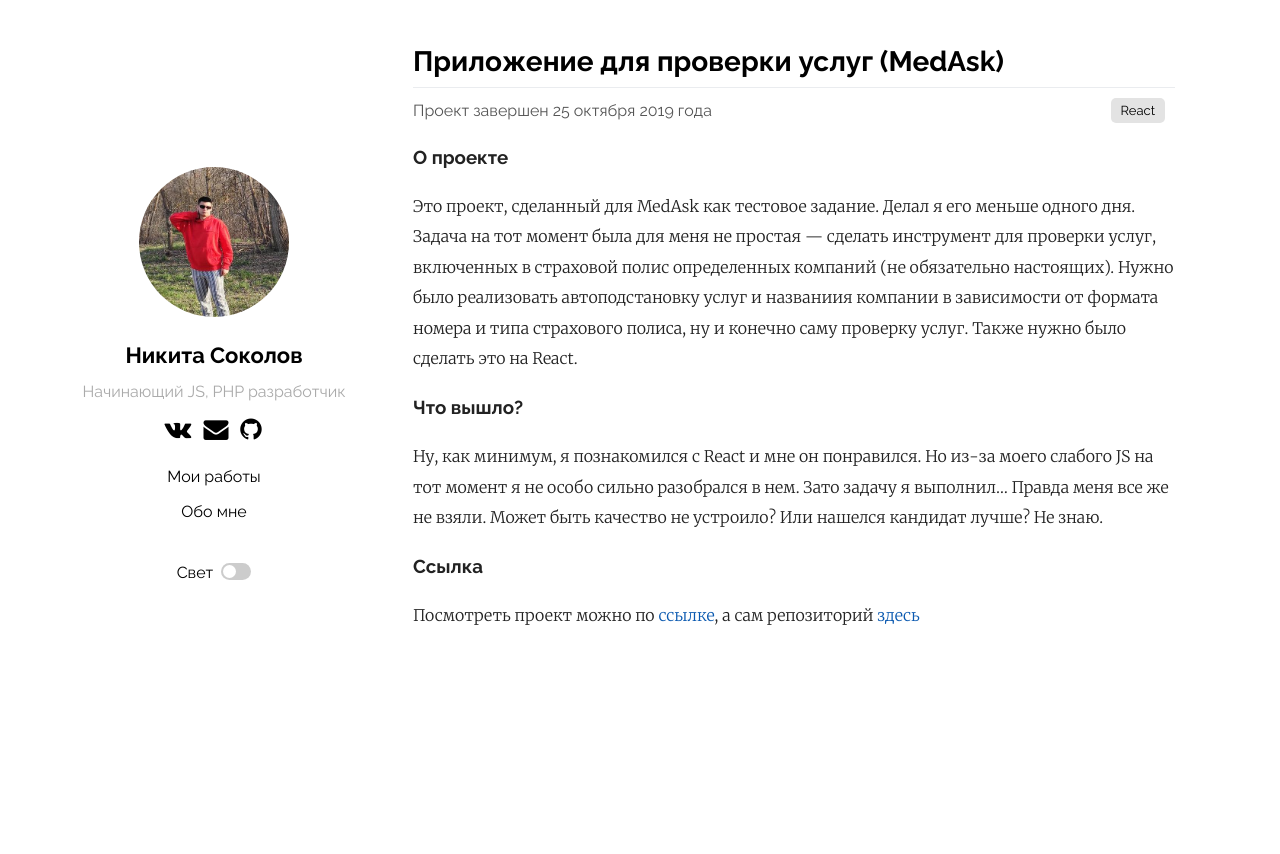
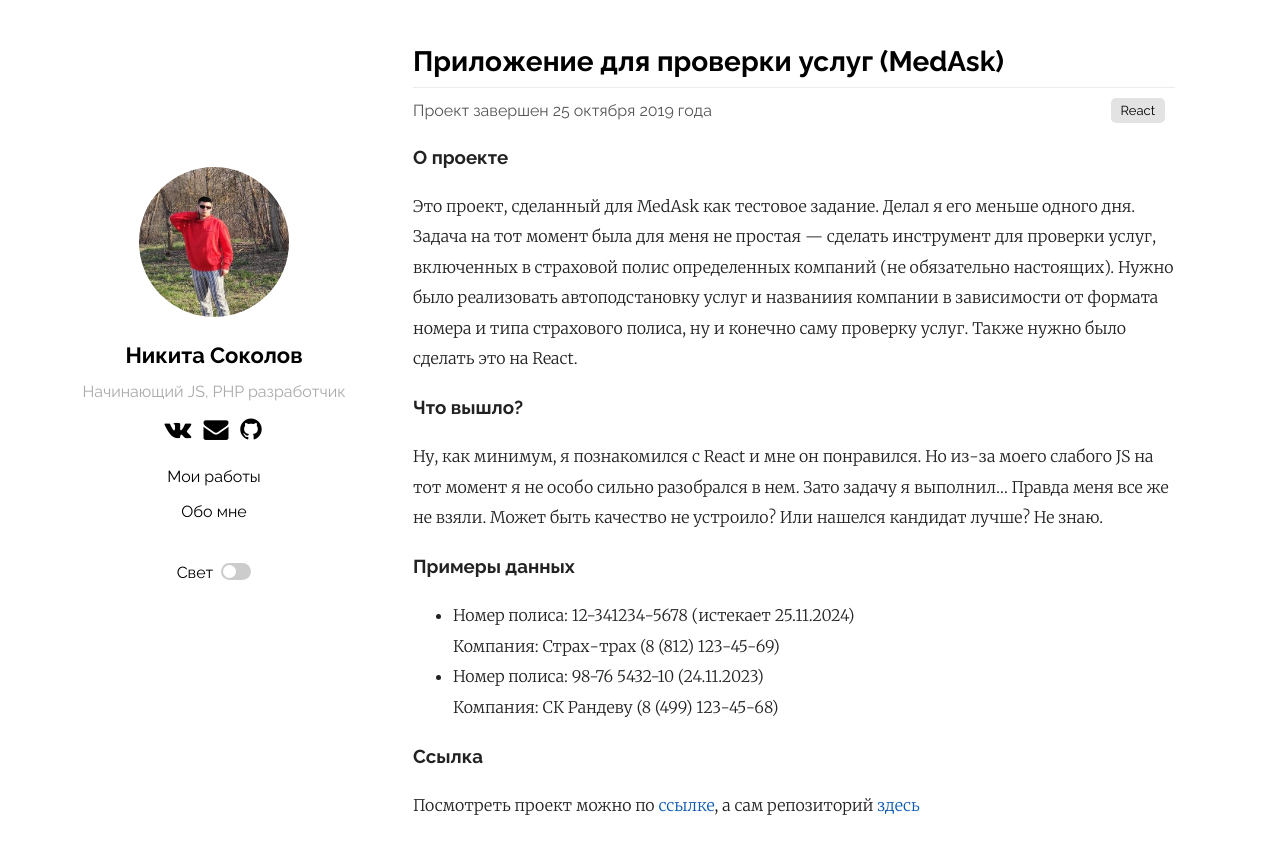
Before and after one commit to burningyouth/burningyouth.github.io, a Jekyll site: the page built from _posts/2019-10-25-med-ask.markdown, in a window 1280 px wide. Shown: the top 854 px of the page. Built offline with Jekyll 4.4.1, drawn with Linux system fonts in a browser that asks for light colours.

Commit message:
Добавил примеры данных в MedAsk

```diff
--- a/_posts/2019-10-25-med-ask.markdown
+++ b/_posts/2019-10-25-med-ask.markdown
@@ -14,5 +14,11 @@ permalink: /projects/:title
 ### Что вышло?
 Ну, как минимум, я познакомился с React и мне он понравился. Но из-за моего слабого JS на тот момент я не особо сильно разобрался в нем. Зато задачу я выполнил... Правда меня все же не взяли. Может быть качество не устроило? Или нашелся кандидат лучше? Не знаю.
 
+### Примеры данных
+* Номер полиса: 12-341234-5678 (истекает 25.11.2024)<br>
+Компания: Страх-трах (8 (812) 123-45-69)
+* Номер полиса: 98-76 5432-10 (24.11.2023)<br>
+Компания: СК Рандеву (8 (499) 123-45-68)
+
 ### Ссылка
 Посмотреть проект можно по [ссылке]({{page.env}}), а сам репозиторий [здесь]({{page.repo}})
```
